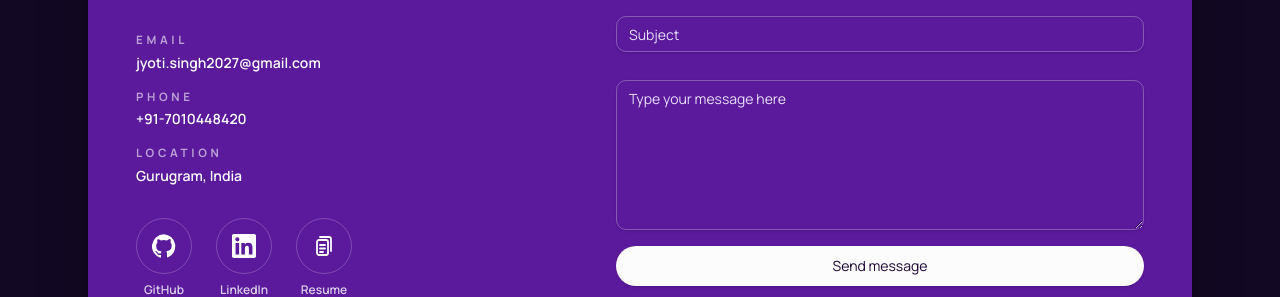
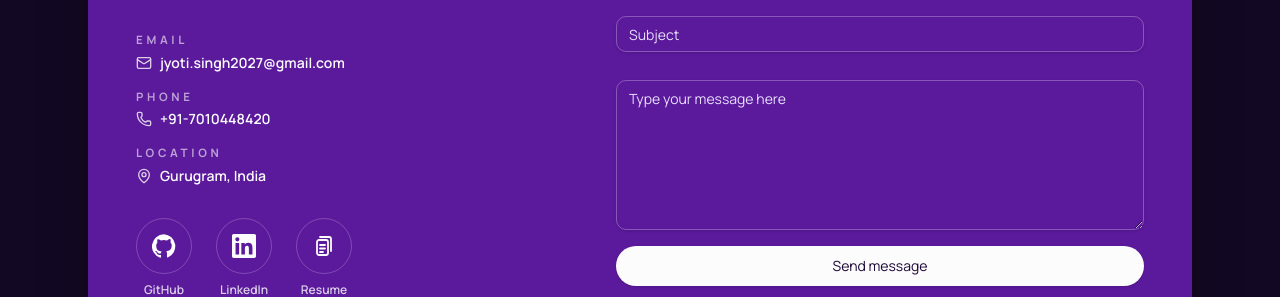
Before and after one commit to jyotisingh2027-art/Jyoti_Kumari-Singh_portfolio, a React (Vite) app: page / in a window 1280 px wide. Shown: the part 10171-10468 px from the top of the page. Built offline with nearby package versions, Linux system fonts and the light colour scheme.

Commit message:
Contact: icons before email, phone and location
Co-Authored-By: Claude Opus 5.5 <noreply@anthropic.com>
Claude-Session: https://claude.ai/code/session_018jxijH8Jqk5ZYFdauh5WtK

```diff
--- a/src/components/site/Contact.tsx
+++ b/src/components/site/Contact.tsx
@@ -1,5 +1,6 @@
 import { useState, type FormEvent } from "react";
 import { toast } from "sonner";
+import { Mail, MapPin, Phone } from "lucide-react";
 
 import { Button } from "@/components/ui/button";
 import { Input } from "@/components/ui/input";
@@ -37,7 +38,8 @@ export function Contact() {
             <dl className="mt-8 space-y-4 text-sm">
               <div>
                 <dt className="eyebrow opacity-60">Email</dt>
-                <dd className="mt-1 font-semibold">
+                <dd className="mt-1 flex items-center gap-2 font-semibold">
+                  <Mail className="size-4 shrink-0 opacity-80" aria-hidden="true" />
                   <a href={`mailto:${profile.email}`} className="hover:underline underline-offset-4">
                     {profile.email}
                   </a>
@@ -45,7 +47,8 @@ export function Contact() {
               </div>
               <div>
                 <dt className="eyebrow opacity-60">Phone</dt>
-                <dd className="mt-1 font-semibold">
+                <dd className="mt-1 flex items-center gap-2 font-semibold">
+                  <Phone className="size-4 shrink-0 opacity-80" aria-hidden="true" />
                   <a href={`tel:${profile.phone.replace(/-/g, "")}`} className="hover:underline underline-offset-4">
                     {profile.phone}
                   </a>
@@ -53,7 +56,10 @@ export function Contact() {
               </div>
               <div>
                 <dt className="eyebrow opacity-60">Location</dt>
-                <dd className="mt-1 font-semibold">{profile.location}</dd>
+                <dd className="mt-1 flex items-center gap-2 font-semibold">
+                  <MapPin className="size-4 shrink-0 opacity-80" aria-hidden="true" />
+                  {profile.location}
+                </dd>
               </div>
             </dl>
             <ul className="mt-8 flex flex-wrap gap-6">
```
